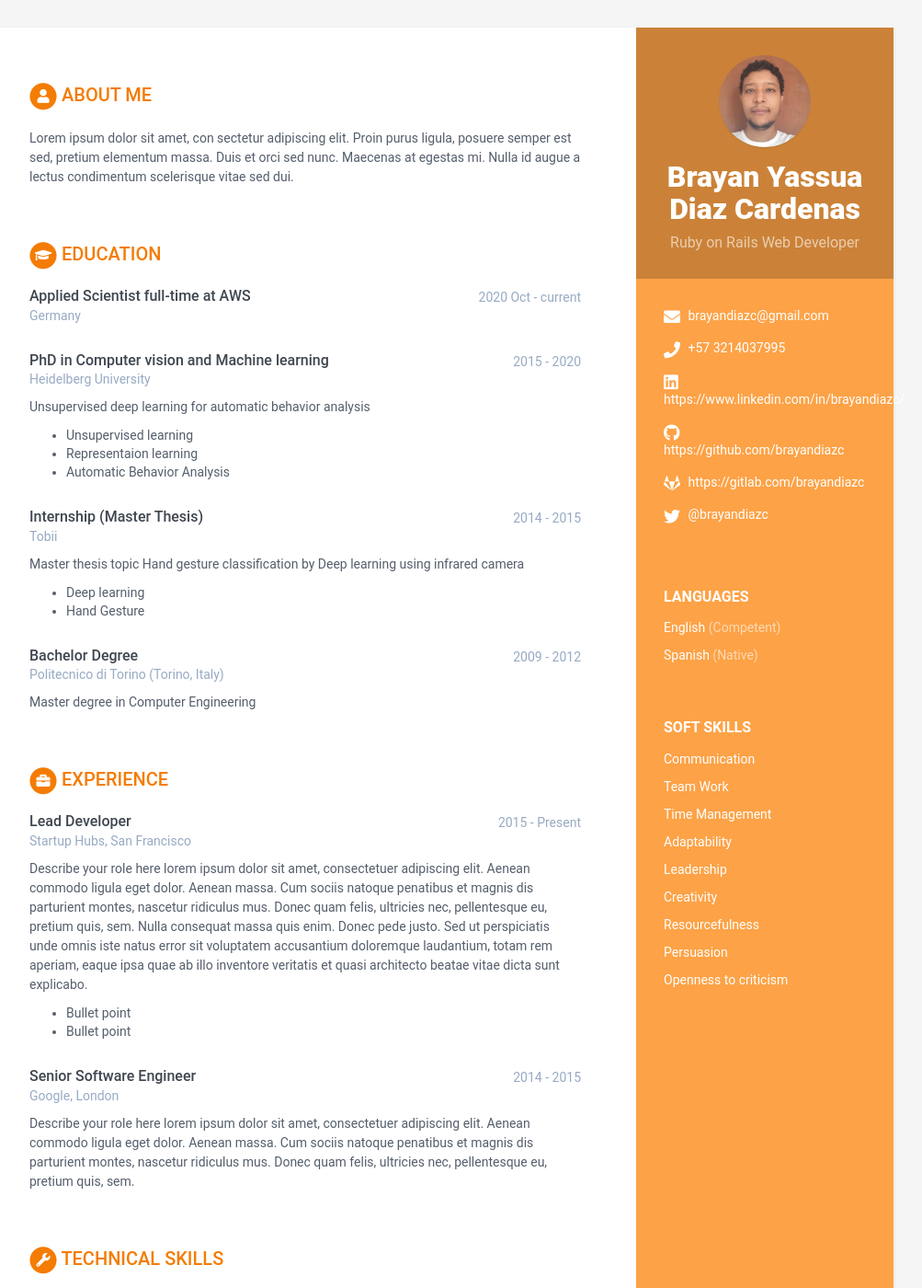
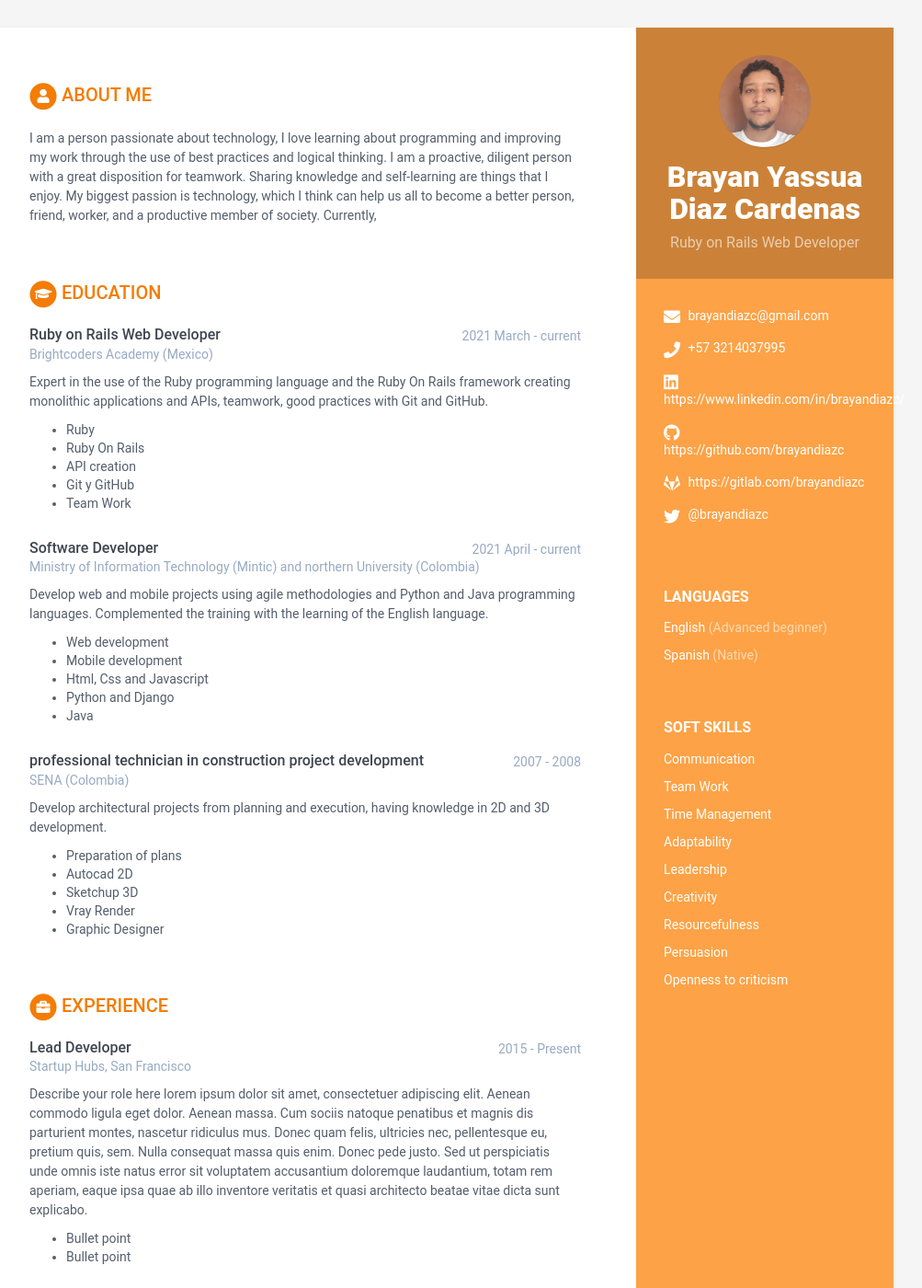
Before and after one commit to BC-MAR-21-ROR/kata-resume-brayandiazc, a Jekyll site: the page built from index.html, in a window 1280 px wide and 1400 px high. Shown: the whole window at 92% size, without its empty margins (168-1171 px from the left). Built offline with Jekyll 4.4.1, drawn with Linux system fonts in a browser that asks for light colours.

Commit message:
feat(data.yml:): career-profile and education update

```diff
--- a/_data/data.yml
+++ b/_data/data.yml
@@ -27,7 +27,7 @@ sidebar:
   # Actualiza según los idiomas y nieles que tienes. Agrega o Elimina según sea necesario.
   languages:
     - idiom: English
-      level: Competent # Utiliza el resultado de tu examen oficial, o el nivel de acuerdo al modelo Dreyfus
+      level: Advanced beginner # Utiliza el resultado de tu examen oficial, o el nivel de acuerdo al modelo Dreyfus
 
     - idiom: Spanish
       level: Native # Utiliza el resultado de tu examen oficial, o el nivel de acuerdo al modelo Dreyfus
@@ -65,39 +65,45 @@ sidebar:
 career-profile:
   title: About Me # NO MODIFICAR
   summary: |
-    Lorem ipsum dolor sit amet, con sectetur adipiscing elit. Proin purus ligula, posuere semper est sed, pretium elementum massa. Duis et orci sed nunc. Maecenas at egestas mi. Nulla id augue a lectus condimentum scelerisque vitae sed dui.
+    I am a person passionate about technology, I love learning about programming and improving my work through the use of best practices and logical thinking. I am a proactive, diligent person with a great disposition for teamwork. Sharing knowledge and self-learning are things that I enjoy. My biggest passion is technology, which I think can help us all to become a better person, friend, worker, and a productive member of society. Currently,
 
 # Registra aquí tus estudios. Agrega o elimina según sea necesario
 educationcomplete:
-  - degree: Applied Scientist full-time at AWS
-    university: Germany
-    time: 2020 Oct - current
+  - degree: Ruby on Rails Web Developer
+    university: Brightcoders Academy (Mexico)
+    time: 2021 March - current
     details: |
+      Expert in the use of the Ruby programming language and the Ruby On Rails framework creating monolithic applications and APIs, teamwork, good practices with Git and GitHub.
 
-  - degree: PhD in Computer vision and Machine learning
-    university: Heidelberg University
-    time: 2015 - 2020
+        - Ruby
+        - Ruby On Rails
+        - API creation
+        - Git y GitHub
+        - Team Work
+
+  - degree: Software Developer
+    university: Ministry of Information Technology (Mintic) and northern University (Colombia)
+    time: 2021 April - current
     details: |
-      Unsupervised deep learning for automatic behavior analysis
+      Develop web and mobile projects using agile methodologies and Python and Java programming languages. Complemented the training with the learning of the English language.
 
-        - Unsupervised learning
-        - Representaion learning
-        - Automatic Behavior Analysis
+        - Web development
+        - Mobile development
+        - Html, Css and Javascript
+        - Python and Django
+        - Java
 
-  - degree: Internship (Master Thesis)
-    university: Tobii
-    time: 2014 - 2015
+  - degree: professional technician in construction project development
+    university: SENA (Colombia)
+    time: 2007 - 2008
     details: |
-      Master thesis topic Hand gesture classification by Deep learning using infrared camera
+      Develop architectural projects from planning and execution, having knowledge in 2D and 3D development.
 
-        - Deep learning
-        - Hand Gesture
-
-  - degree: Bachelor Degree
-    university: Politecnico di Torino (Torino, Italy)
-    time: 2009 - 2012
-    details: |
-      Master degree in Computer Engineering
+        - Preparation of plans
+        - Autocad 2D
+        - Sketchup 3D
+        - Vray Render
+        - Graphic Designer
 
 # Registra aquí tu experiencia. Agrega o elimina según sea necesario
 experiences:
```
